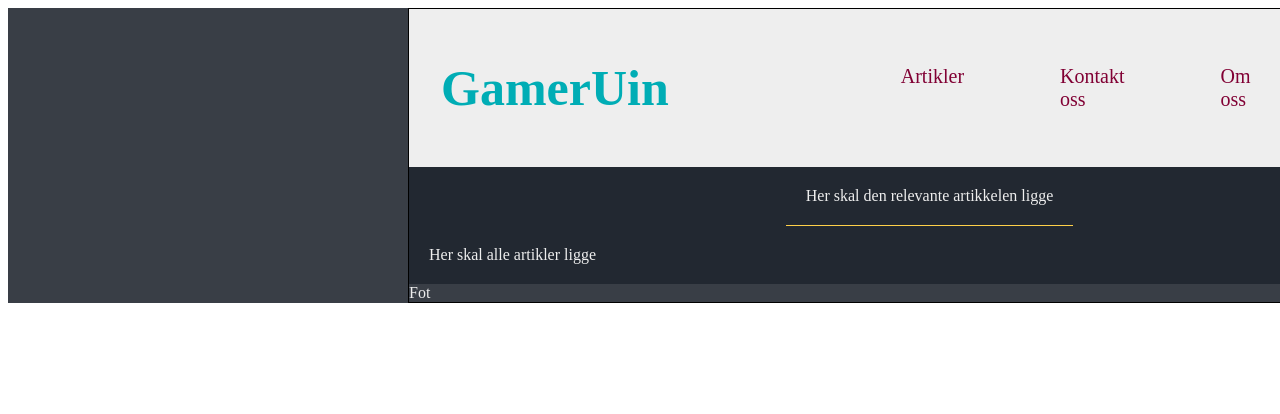
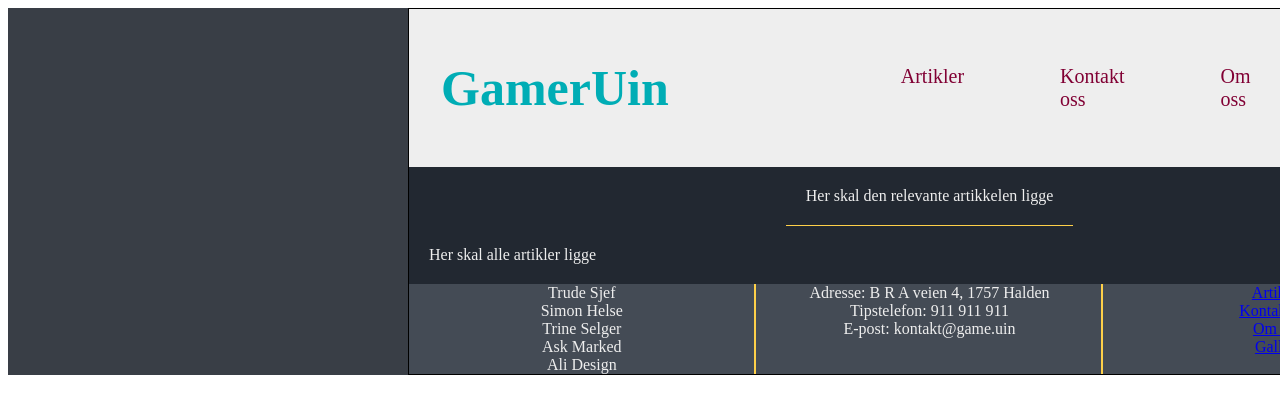
Before and after one commit to komagnus/UIN-eksamen, a React (Create React App) app in the folder eksamen-uin-react/: page / in a window 1280 px wide. Shown: the top 414 px of the page. Built offline with nearby package versions, Linux system fonts and the light colour scheme.

Commit message:
Footer 2/3

```diff
--- a/eksamen-uin-react/src/components/footer.js
+++ b/eksamen-uin-react/src/components/footer.js
@@ -1,8 +1,29 @@
-import { FooterContent } from "../styles/Style";
-
+import { NavLink } from "react-router-dom"
+import { FooterContent,FooterWrapper,FooterChild } from "../styles/Style";
 const Footer = () => {
     return (
-        <FooterContent>Fot</FooterContent>
+        <FooterContent>
+            <FooterWrapper>
+            <FooterChild>
+                <li>Trude Sjef </li>
+                <li>Simon Helse</li>
+                <li>Trine Selger</li>
+                <li>Ask Marked</li>
+                <li>Ali Design</li>
+            </FooterChild>
+            <FooterChild>
+                <li>Adresse: B R A veien 4, 1757 Halden</li>
+                <li>Tipstelefon: 911 911 911</li>
+                <li>E-post: kontakt@game.uin</li>
+            </FooterChild>
+            <FooterChild>
+            <li><NavLink to="/artikler" activeClassName="active">Artikler</NavLink> </li>
+            <li><NavLink to="/kontakt" activeClassName="active">Kontakt oss</NavLink> </li>
+            <li><NavLink to="/OmOss" activeClassName="active">Om oss</NavLink> </li>
+            <li><NavLink to="/galleri" activeClassName="active">Galleri</NavLink></li>
+            </FooterChild>
+            </FooterWrapper>
+        </FooterContent>
     );
 }
 
--- a/eksamen-uin-react/src/styles/Style.js
+++ b/eksamen-uin-react/src/styles/Style.js
@@ -20,14 +20,31 @@ export const FooterContent = styled.footer`
     grid-row-start: 5;
     grid-row-end: 6;
     color: #eeeeee;
-    background-color: #393e46;
+    background-color: #444b55;
+`;
+export const FooterWrapper = styled.section`
+    display: flex;
+    justify-content: center;
+    justify-content:space-around;
+`;
+export const FooterChild = styled.section`
+    width:33%;
+    justify-content: center;
+    justify-content:space-around;
+    border-right: 2px solid #fed049;
+    & > li {
+        display:flex;
+        justify-content: center;
+    }
+    &:nth-child(3) {
+        border: none;
+    }
 `;
 export const HeaderWrapper = styled.div`
     background-color: #eeeeee;
     grid-row-start: 1;
     grid-row-end: 2;
     display: flex;
-
     &:first-child {
         padding-left: 2rem;
     }
```
Also changed, not shown: 1 other file (tests, documents, lock files or other folders).
